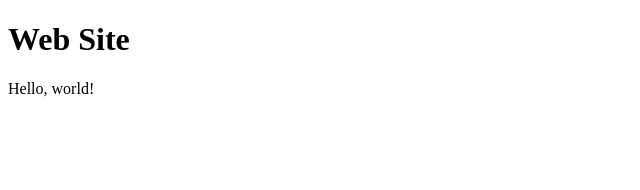
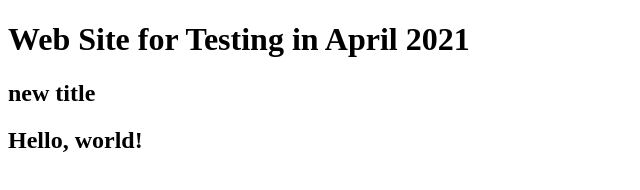
Before and after one commit to EBPL-Tech-Training/YsaWV.github.io, a plain HTML site: page hello.html in a window 1280 px wide. Shown: the whole page, without its empty margins (0-640 px from the left). Drawn offline with Linux system fonts and the light colour scheme.

Commit message:
updated file
added a title and revised h1 title

```diff
--- a/hello.html
+++ b/hello.html
@@ -5,7 +5,8 @@
 
     </head>
     <body>
-        <h1>Web Site</h1>
+        <h1>Web Site for Testing in April 2021</h1>
+        <h2> new title<h2>
         Hello, world!
     </body>
 </html>
```
